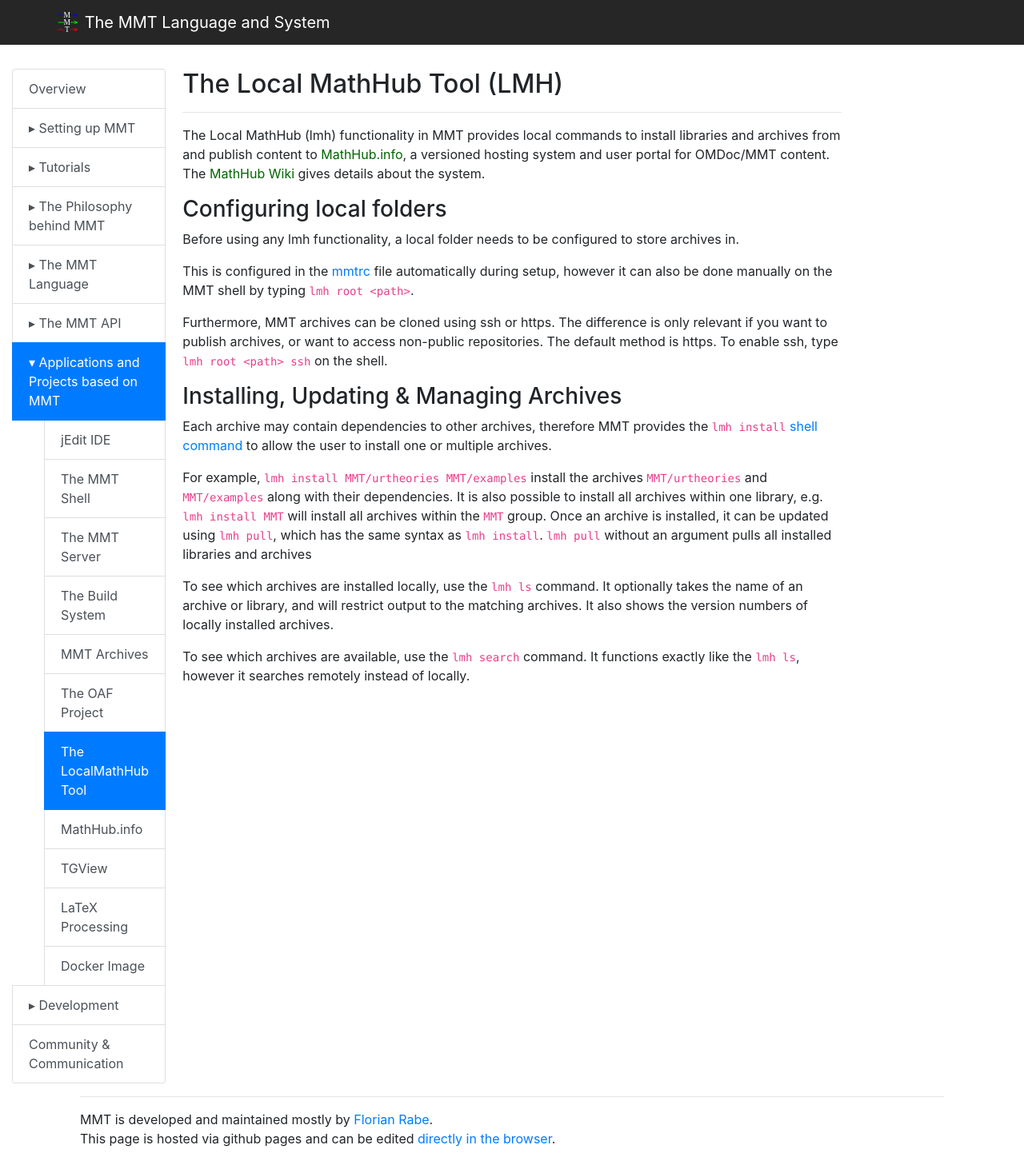
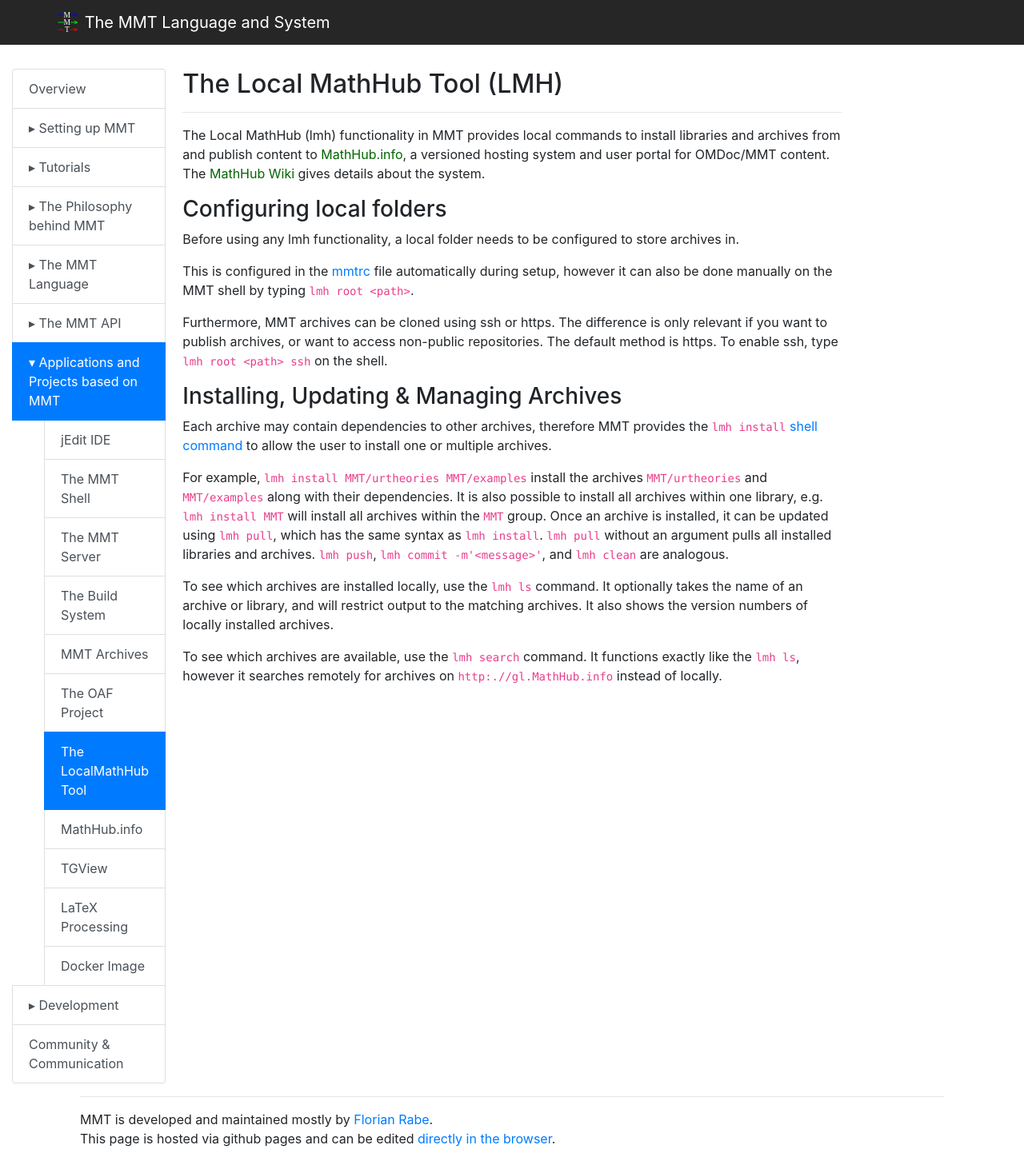
Before and after one commit to UniFormal/uniformal.github.io, a Jekyll site: the page built from doc/applications/lmh.md, in a window 1280 px wide. Shown: the whole page at 80% size. Built offline with Jekyll 4.4.1, drawn with Linux system fonts in a browser that asks for light colours.

Commit message:
draining

```diff
--- a/doc/applications/lmh.md
+++ b/doc/applications/lmh.md
@@ -20,7 +20,6 @@
 The difference is only relevant if you want to publish archives, or want to access non-public repositories.
 The default method is https. To enable ssh, type `lmh root <path> ssh` on the shell.
 
-
 ### Installing, Updating & Managing Archives
 Each archive may contain dependencies to other archives, therefore MMT provides the `lmh install` [shell command](/doc/applications/shell.html) to allow the user to install one or multiple archives.
 
@@ -28,14 +27,16 @@
 `MMT/urtheories` and `MMT/examples` along with their dependencies.
 It is also possible to install all archives within one library, e.g. `lmh install MMT` will install all archives within the `MMT` group.
 Once an archive is installed, it can be updated using `lmh pull`, which has the same
-syntax as `lmh install`. `lmh pull` without an argument pulls all installed libraries and archives
+syntax as `lmh install`. `lmh pull` without an argument pulls all installed libraries and
+archives. `lmh push`, `lmh commit -m'<message>'`, and `lmh clean` are analogous.
 
 To see which archives are installed locally, use the `lmh ls` command.
 It optionally takes the name of an archive or library, and will restrict output to the matching archives.
 It also shows the version numbers of locally installed archives.
 
 To see which archives are available, use the `lmh search` command.
-It functions exactly like the `lmh ls`, however it searches remotely instead of locally.
+It functions exactly like the `lmh ls`, however it searches remotely for archives on
+`http:.//gl.MathHub.info` instead of locally.
 
 <!--
 ### Archive versions
```
